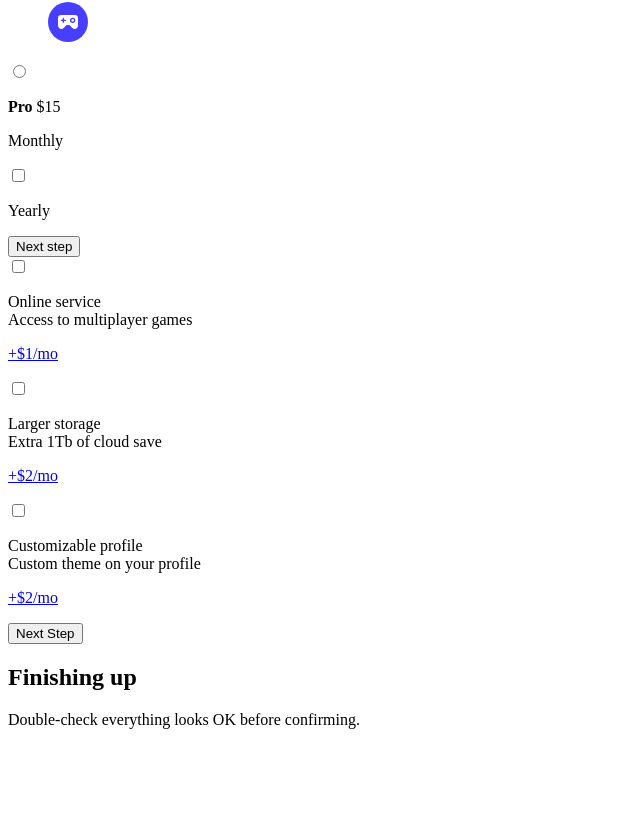
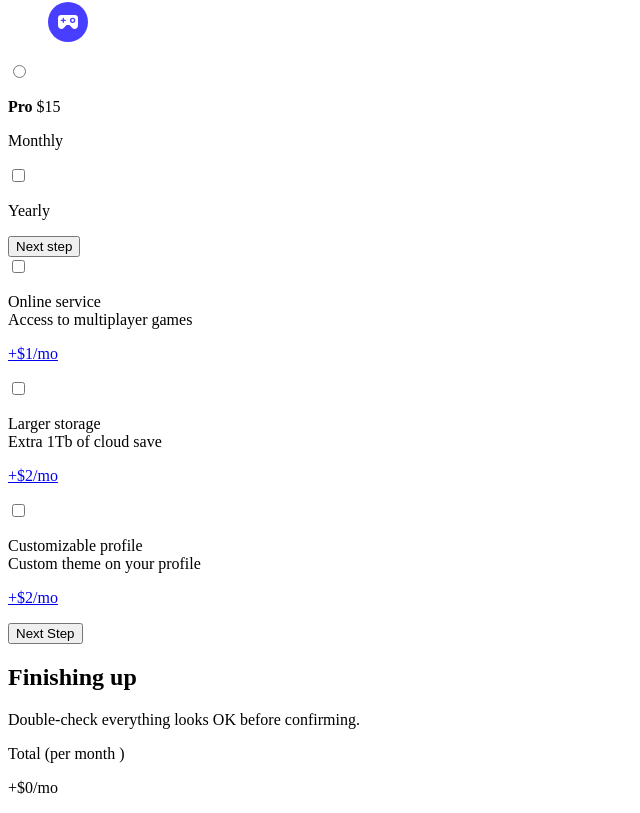
Before and after one commit to ItaloDev-Marcelo/multiStepForm-ts-V2, a React (Vite) app: page / in a window 1280 px wide. Shown: the part 414-1227 px from the top of the page, without its empty margins (0-640 px from the left). Before the commit the page ends 1159 px from the top, so only its background shows below. Built offline with nearby package versions, Linux system fonts and the light colour scheme.

Commit message:
base do summary completo

```diff
--- a/src/Forms/Summary.tsx
+++ b/src/Forms/Summary.tsx
@@ -2,12 +2,13 @@
 // import { useState, useEffect } from 'react'
 import { useSelectSummary } from '../store/useSelectSumarry'
 import { useAddOnsSummary } from '../store/useAddOnsSummary'
+import { useSelectedPlan } from '../store/useTogglePrice'
 
 const Summary = () => {
 
   const {addOnsData} = useAddOnsSummary()
   const {selected} = useSelectSummary()
-
+ const  {isSelected} = useSelectedPlan()
   const mixed = [...addOnsData,...selected]
 
   const Remo = mixed.map((item) => {
@@ -20,8 +21,11 @@ const Summary = () => {
     return acc + num
   },0)
 
+
   console.log(result)
 
+  const priceText = isSelected ?  '/mo' : '/yr';
+  const plan = isSelected ?  'Monthly' : 'Yearly';
 
   return (
     <div>
@@ -30,8 +34,8 @@ const Summary = () => {
         {
           selected.map((item) => (
              <div  key={Math.random()}>
-                <p>{item.name} (monthly)  <br/> <a href='#'>Change</a> </p>
-                <p>${item.price}/mo </p>
+                <p>{item.name} ({plan})  <br/> <a href='#'>Change</a> </p>
+                <p>${item.price} {priceText} </p>
              </div>
           ))
         }
@@ -40,12 +44,16 @@ const Summary = () => {
          addOnsData.length > 0 &&  addOnsData.map((item) => (
              <div key={Math.random()} className='flex justify-between p-2'>
                 <p>{item.name}</p>
-                <p>${item.price}</p>
+                <p>+${item.price} {priceText}</p>
              </div>
           ))
         }
 
 
+       <div>
+         <p>Total (per {isSelected ? 'month' : 'year'} ) </p>
+       <p>+${result}{priceText}</p>
+       </div>
 
     </div>
   )
```
